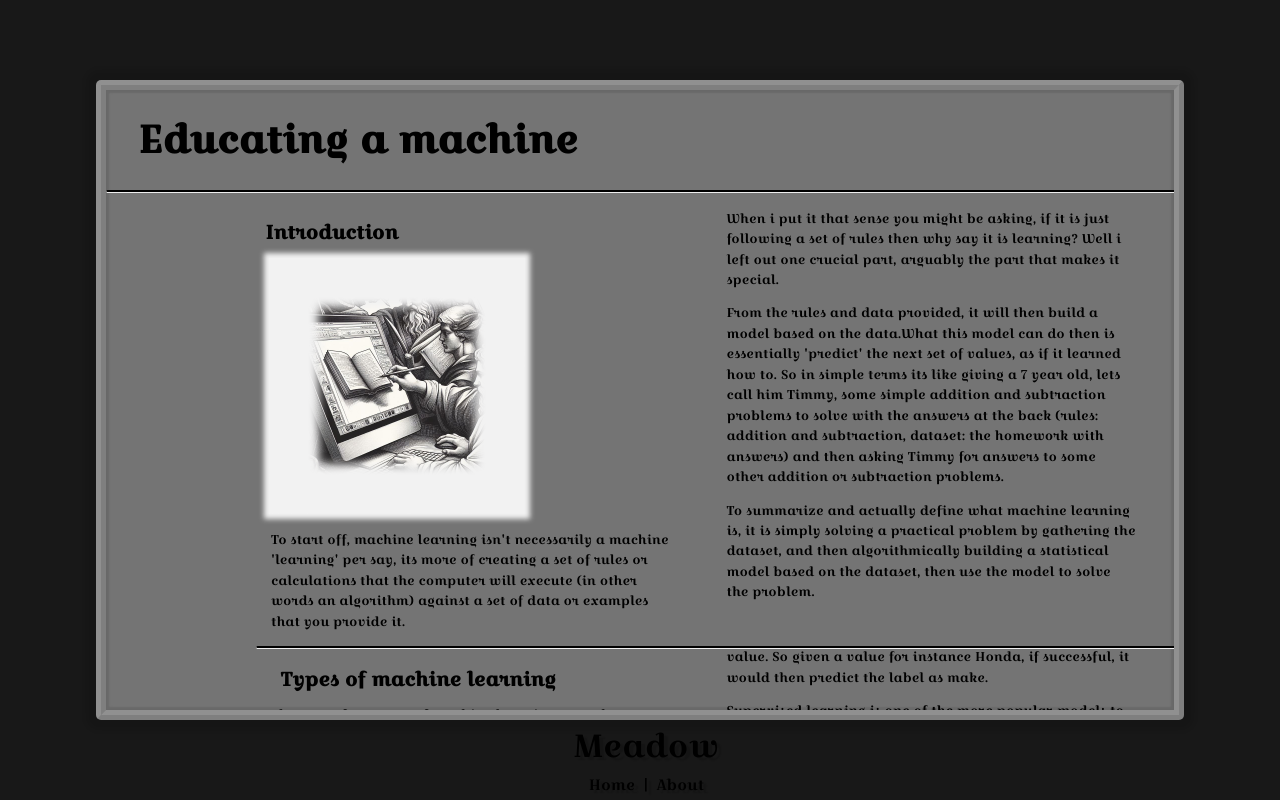
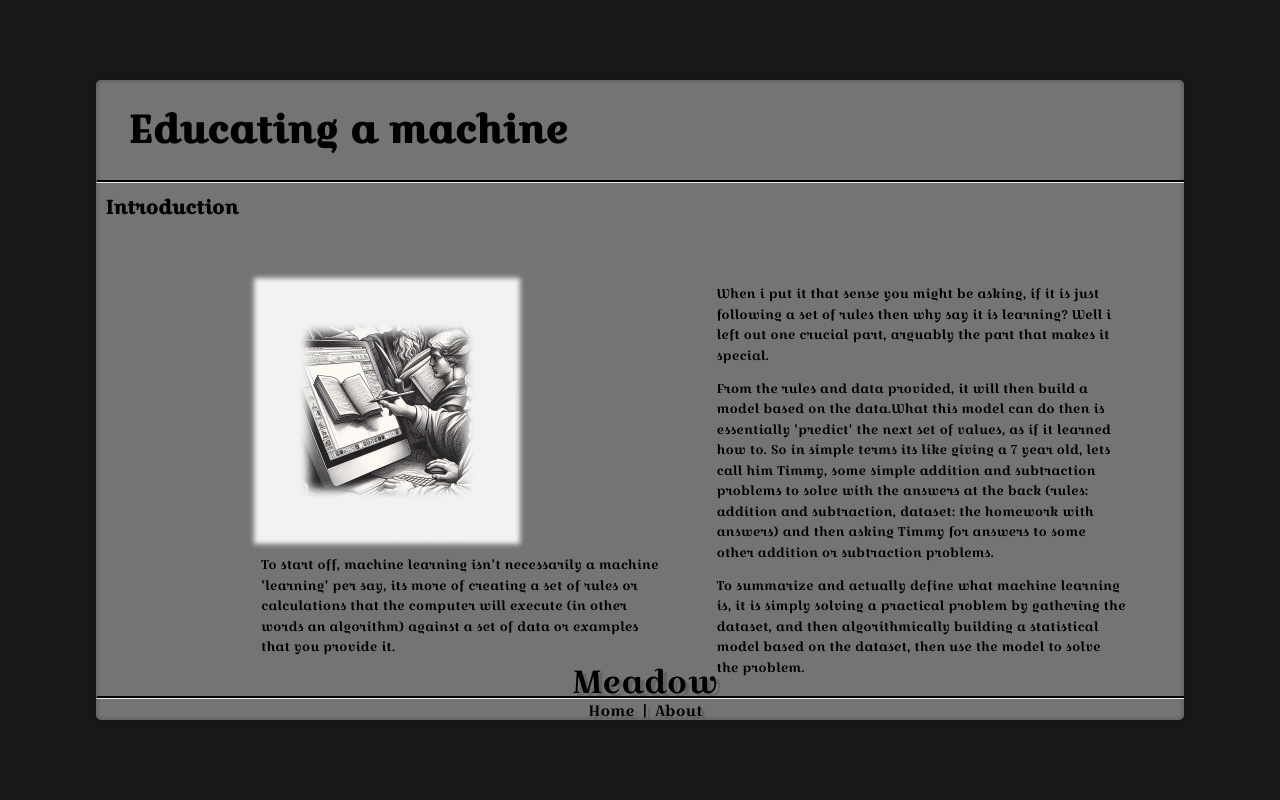
Before and after one commit to matthewmoodley048/meadow, a Vue app: page /postone in a window 1280 px wide. Built offline with nearby package versions, Linux system fonts and the light colour scheme; what vue3-lottie would draw is missing.

Commit message:
test(app): added navbar inside wrapper to test bug theory

```diff
--- a/src/App.vue
+++ b/src/App.vue
@@ -6,13 +6,13 @@ import NavBar from './components/NavBar.vue';
 
 <template >
    <div class="wrapper">
+  <NavBar msg="Meadow"/>
     <router-view v-slot="{Component}">
       <Transition name="page-opacity" mode="out-in">
         <component :is="Component"/>
       </Transition>
     </router-view>
    </div>
-  <NavBar msg="Meadow"/>
 </template>
 
 <style scoped>
@@ -39,11 +39,10 @@ import NavBar from './components/NavBar.vue';
   top: 45vh;
   left: 50vw;
   transform: translate(-50%, -50%);
-  box-shadow: 0px 0px 5px 10px rgba(0, 0, 0, 0.1), inset 0px 0px 2px 3px rgba(0,0,0,0.1);
+  box-shadow: 0px 0px 10px rgba(0, 0, 0, 0.1), inset 0px 0px 2px 3px rgba(0,0,0,0.1);
   overflow-y: scroll;
   height: 80vh;
   width: 80vw;
-  border-style:ridge;
 }
 *::-webkit-scrollbar {
   width: 0px; /* Adjust the width as needed */
@@ -87,8 +86,7 @@ nav a:first-of-type {
   overflow-y: scroll;
   height: 80%;
   width: 85vw;
-  box-shadow: 0px 0px 5px 10px rgba(0, 0, 0, 0.05), inset 0px 0px 2px 3px rgba(0,0,0, 0,1) ;
-  border-style:ridge;
+  box-shadow: 0px 0px 10px rgba(0, 0, 0, 0.05), inset 0px 0px 2px 3px rgba(0,0,0, 0,1) ;
 }
 
 }
--- a/src/components/NavBar.vue
+++ b/src/components/NavBar.vue
@@ -30,7 +30,7 @@ h3 {
 .greetings h1,
 .greetings h3 {
   top: 90%;
-  position: fixed;
+  position: absolute;
   flex-direction: column;
   text-align: center;
   width: 15%;
@@ -42,6 +42,7 @@ h3 {
 .nav{
   position: fixed;
   top: 90%;
+  overflow: hidden;
   text-align: center;
     padding: 1%;
     width: 15%;
@@ -69,7 +70,7 @@ color: rgb(0, 0, 0);
 }
 
 .nav{
-  position: fixed;
+  position: absolute;
   flex-direction: row;
   top: 95%;
   left: 43%;
@@ -97,6 +98,7 @@ color: rgb(0, 0, 0);
 .nav{
     padding: 1%;
     width: 85%;
+    overflow: hidden;
     text-align: center;
     border-radius: 13px;
     text-shadow: 4px 3px 1px rgba(0, 0, 0, 0.15);
--- a/src/components/PostOne.vue
+++ b/src/components/PostOne.vue
@@ -7,8 +7,8 @@
 
     <h1>Educating a machine</h1>
   <hr class="rounded"/>
+    <h2>Introduction</h2>
   <div class="columns">
-    <h2>Introduction</h2>
     <div class="coverImage"/>
     <article class="blocks">
      <p>
@@ -24,10 +24,10 @@ To summarize and actually define what machine learning is, it is simply solving
      </p>
     </article>
   </div>
+    <hr class="rounded"/>
   <div class="columns">
-    <hr class="rounded"/>
+    <h2>Types of machine learning</h2>
   <article class="blocks">
-    <h2>Types of machine learning</h2>
       <p>
 There are four types of machine learning, namely Supervised learning, Semi-supervised learning, Un-supervised learning and reinforcement learning.To keep this short ill be focusing on the two main types Supervised and Un-supervised.
       </p>
@@ -57,10 +57,10 @@ A use case would be to categorize customers ( budget conscious spender, high val
   </article>
   </div>
 
+    <hr class="rounded"/>
   <div class="columns">
-    <hr class="rounded"/>
+      <h2>Evaluation methods</h2>
     <article class="blocks">
-      <h2>Evaluation methods</h2>
       <p>
 Now that you have understand some of the machine learning types, lets talk about evaluation methods.
       </p>
@@ -85,10 +85,10 @@ This helps alleviate the problem seen in the train and test method of predicting
     </article>
   </div>
 
+    <hr class="rounded"/>
   <div class="columns">
-    <hr class="rounded"/>
+      <h2>Conclusion</h2>
     <article class="blocks">
-      <h2>Conclusion</h2>
       <p>
 So, to wrap it up, machine learning isn't some magic trick where a computer suddenly gets super smart.
       </p>
@@ -125,6 +125,7 @@ h2{
   font-weight: bold;
   font-size: 2.5vw;
   margin: 0.5em;
+  text-align: flex-start;
 }
 
 .header h1,
@@ -169,6 +170,7 @@ overflow-wrap: break-word;
 
 .columns {
  columns: 2;
+ margin-top: 4em;
  width: 70vw;
  text-wrap: wrap;
  margin-left: 10em;
@@ -192,6 +194,7 @@ h2{
  font-weight: bold;
  font-size: 1.5vw;
  margin: 0.5em;
+  text-align: flex-start;
 }
 
 
```
